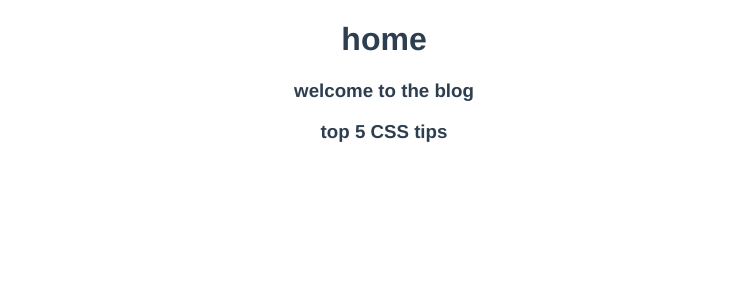
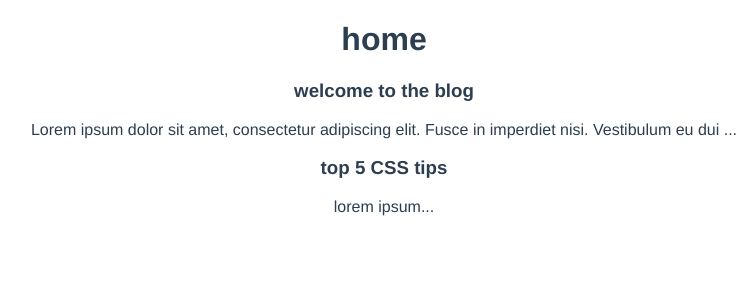
Before and after one commit to AdaN6/vue3_CLI, a Vue app in the folder dojo-blog-2/: page / in a window 1280 px wide. Shown: the top 300 px of the page, without its empty margins (256-1006 px from the left). Built offline with nearby package versions, Linux system fonts and the light colour scheme.

Commit message:
created SinglePost component and created a snippet in singlepost for the body

```diff
--- a/dojo-blog-2/src/components/PostList.vue
+++ b/dojo-blog-2/src/components/PostList.vue
@@ -1,17 +1,18 @@
 <template>
   <div class="post-list">
     <div v-for="post in posts" :key="post.id">
-      <h3>
-        {{ post.title }}
-      </h3>
+      <SinglePost :post="post" />
     </div>
 
   </div>
 </template>
 
 <script>
+import SinglePost from './SinglePost.vue'
+
 export default {
   props: ['posts'],
+  components: { SinglePost },
   setup(props) {
     console.log(props.posts)
   }
--- /dev/null
+++ b/dojo-blog-2/src/components/SinglePost.vue
@@ -0,0 +1,25 @@
+<template>
+    <div class="post">
+      <h3>{{ post.title }}</h3>
+      <p>{{ snippet }}</p>
+    </div>
+  </template>
+
+  <script>
+  import { computed } from 'vue'
+
+  export default {
+    props: ['post'],
+    setup(props) {
+      const snippet = computed(() => {
+        return props.post.body.substring(0, 100) + '...'
+      })
+
+      return { snippet }
+    }
+  }
+  </script>
+
+  <style>
+
+  </style>
--- a/dojo-blog-2/src/views/Home.vue
+++ b/dojo-blog-2/src/views/Home.vue
@@ -10,7 +10,7 @@ import { ref } from 'vue'
 import PostList from '../components/PostList.vue'
 
 export default {
-  name: 'HomeView',
+  name: 'Home',
   components: {PostList},
   setup() {
     const posts = ref([
@@ -18,7 +18,7 @@ export default {
       { title: 'top 5 CSS tips', body: 'lorem ipsum', id: 2 },
     ])
 
-    return {posts}
+    return { posts }
   },
 }
 </script>
```
